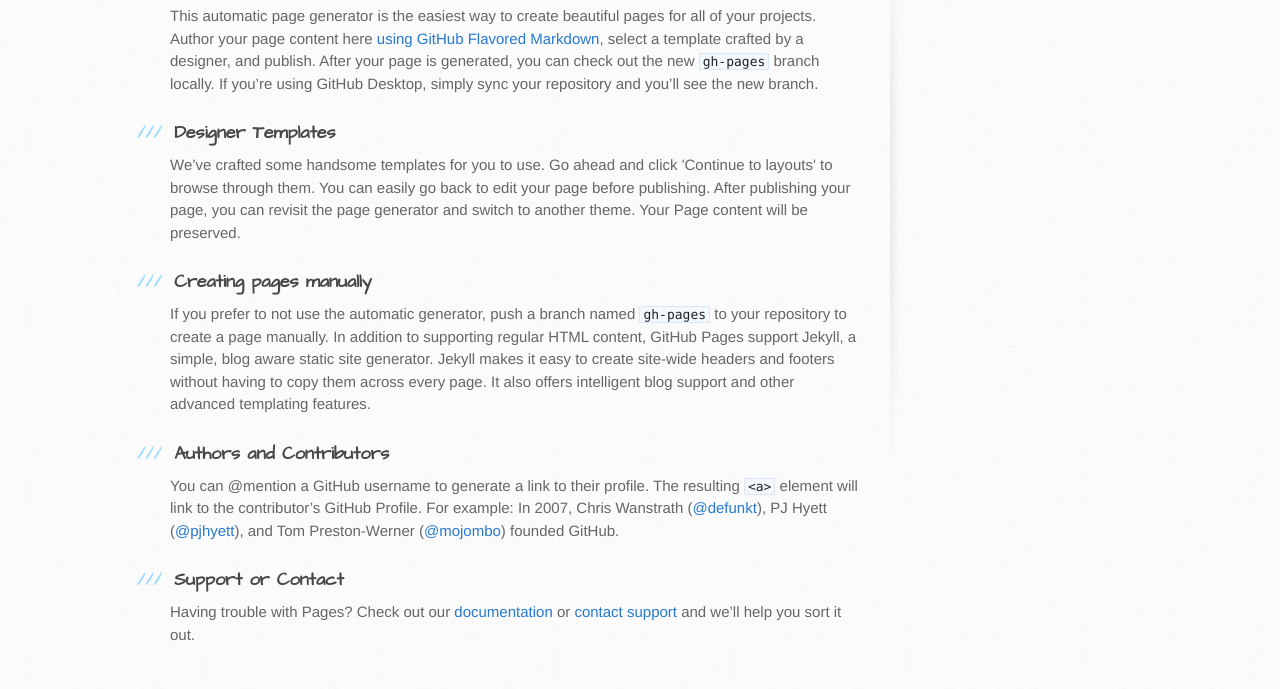
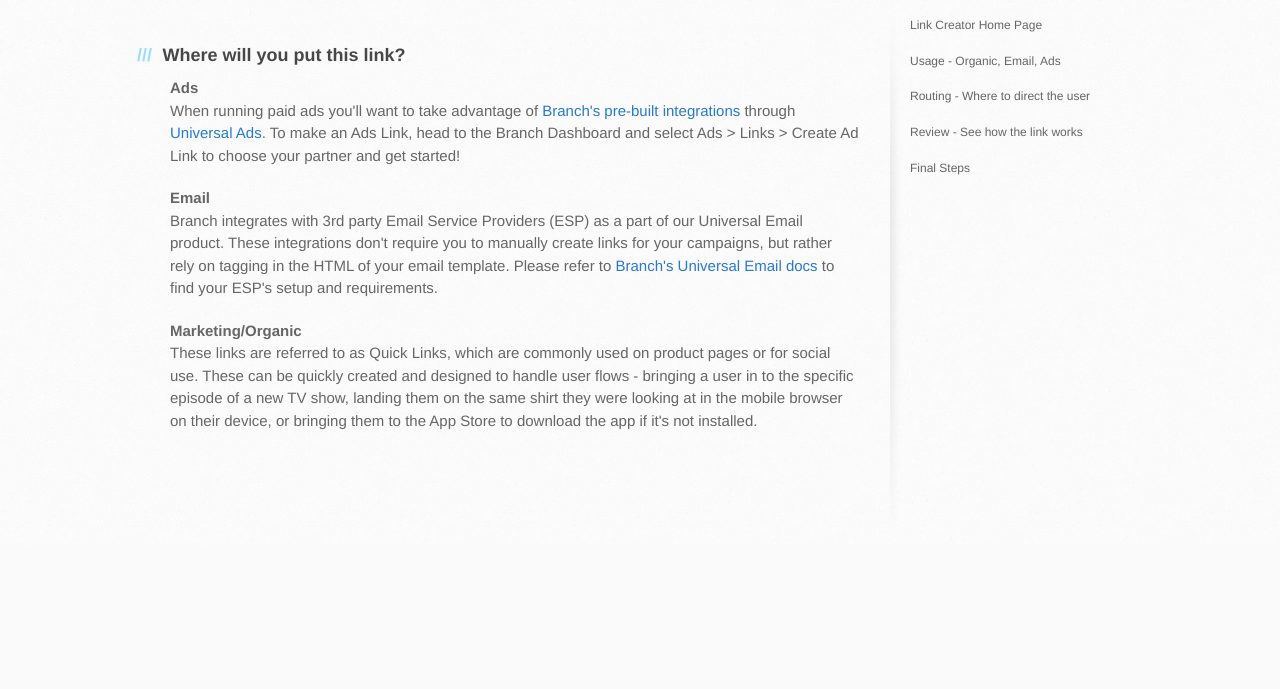
Before and after one commit to branch-makealink/branch-makealink.github.io, a plain HTML site: page index.html in a window 1280 px wide. Shown: the part 286-975 px from the top of the page. After the commit the page ends 831 px from the top, so only its background shows below. Drawn offline with Linux system fonts and the light colour scheme.

Commit message:
first draft

```diff
--- a/index.html
+++ b/index.html
@@ -4,55 +4,52 @@
     <meta charset='utf-8'>
     <meta http-equiv="X-UA-Compatible" content="chrome=1">
     <meta name="viewport" content="width=device-width, initial-scale=1, maximum-scale=1">
-    <link href='https://fonts.googleapis.com/css?family=Architects+Daughter' rel='stylesheet' type='text/css'>
+    <link href='https://fonts.googleapis.com/css?family=Epilogue' rel='stylesheet' type='text/css'>
     <link rel="stylesheet" type="text/css" href="stylesheets/stylesheet.css" media="screen">
     <link rel="stylesheet" type="text/css" href="stylesheets/github-light.css" media="screen">
     <link rel="stylesheet" type="text/css" href="stylesheets/print.css" media="print">
-
     <!--[if lt IE 9]>
     <script src="//html5shiv.googlecode.com/svn/trunk/html5.js"></script>
     <![endif]-->
-
-    <title>BranchMakeALink.GitHub.io by branch-makealink</title>
+    <title>Branch - Make a Link</title>
   </head>
-
   <body>
     <header>
       <div class="inner">
-        <h1>BranchMakeALink.GitHub.io</h1>
-        <h2>Make a Branch Link</h2>
-        <a href="https://github.com/branch-makealink" class="button"><small>Follow me on</small> GitHub</a>
+        <h1>Branch Link Creation</h1>
+        <h2>Learn How to Make a Branch Link!</h2>
       </div>
     </header>
-
     <div id="content-wrapper">
       <div class="inner clearfix">
         <section id="main-content">
           <h3>
-<a id="welcome-to-github-pages" class="anchor" href="#welcome-to-github-pages" aria-hidden="true"><span aria-hidden="true" class="octicon octicon-link"></span></a>Welcome to GitHub Pages.</h3>
-<p>This automatic page generator is the easiest way to create beautiful pages for all of your projects. Author your page content here <a href="https://guides.github.com/features/mastering-markdown/">using GitHub Flavored Markdown</a>, select a template crafted by a designer, and publish. After your page is generated, you can check out the new <code>gh-pages</code> branch locally. If you’re using GitHub Desktop, simply sync your repository and you’ll see the new branch.</p>
-<h3>
-<a id="designer-templates" class="anchor" href="#designer-templates" aria-hidden="true"><span aria-hidden="true" class="octicon octicon-link"></span></a>Designer Templates</h3>
-<p>We’ve crafted some handsome templates for you to use. Go ahead and click 'Continue to layouts' to browse through them. You can easily go back to edit your page before publishing. After publishing your page, you can revisit the page generator and switch to another theme. Your Page content will be preserved.</p>
-<h3>
-<a id="creating-pages-manually" class="anchor" href="#creating-pages-manually" aria-hidden="true"><span aria-hidden="true" class="octicon octicon-link"></span></a>Creating pages manually</h3>
-<p>If you prefer to not use the automatic generator, push a branch named <code>gh-pages</code> to your repository to create a page manually. In addition to supporting regular HTML content, GitHub Pages support Jekyll, a simple, blog aware static site generator. Jekyll makes it easy to create site-wide headers and footers without having to copy them across every page. It also offers intelligent blog support and other advanced templating features.</p>
-<h3>
-<a id="authors-and-contributors" class="anchor" href="#authors-and-contributors" aria-hidden="true"><span aria-hidden="true" class="octicon octicon-link"></span></a>Authors and Contributors</h3>
-<p>You can @mention a GitHub username to generate a link to their profile. The resulting <code>&lt;a&gt;</code> element will link to the contributor’s GitHub Profile. For example: In 2007, Chris Wanstrath (<a class="user-mention" data-hovercard-type="user" data-hovercard-url="/users/defunkt/hovercard" data-octo-click="hovercard-link-click" data-octo-dimensions="link_type:self" href="https://github.com/defunkt">@defunkt</a>), PJ Hyett (<a class="user-mention" data-hovercard-type="user" data-hovercard-url="/users/pjhyett/hovercard" data-octo-click="hovercard-link-click" data-octo-dimensions="link_type:self" href="https://github.com/pjhyett">@pjhyett</a>), and Tom Preston-Werner (<a class="user-mention" data-hovercard-type="user" data-hovercard-url="/users/mojombo/hovercard" data-octo-click="hovercard-link-click" data-octo-dimensions="link_type:self" href="https://github.com/mojombo">@mojombo</a>) founded GitHub.</p>
-<h3>
-<a id="support-or-contact" class="anchor" href="#support-or-contact" aria-hidden="true"><span aria-hidden="true" class="octicon octicon-link"></span></a>Support or Contact</h3>
-<p>Having trouble with Pages? Check out our <a href="https://help.github.com/pages">documentation</a> or <a href="https://github.com/contact">contact support</a> and we’ll help you sort it out.</p>
+          <a id="welcome-to-github-pages" class="anchor" href="#welcome-to-github-pages" aria-hidden="true"><span aria-hidden="true" class="octicon octicon-link"></span></a>Where will you put this link?</h3>
+          <p>
+            <b>Ads</b>
+            <br>
+            When running paid ads you'll want to take advantage of <a href='https://help.branch.io/using-branch/docs/ad-partners-list'>Branch's pre-built integrations</a> through <a href='https://help.branch.io/using-branch/docs/ads-overview'> Universal Ads. </a> To make an Ads Link, head to the Branch Dashboard and select Ads > Links > Create Ad Link to choose your partner and get started!
+          </p>
+          <p>
+            <b>Email</b>
+            <br>
+            Branch integrates with 3rd party Email Service Providers (ESP) as a part of our Universal Email product. These integrations don't require you to manually create links for your campaigns, but rather rely on tagging in the HTML of your email template. Please refer to <a href='https://help.branch.io/using-branch/docs/branch-universal-email'> Branch's Universal Email docs </a> to find your ESP's setup and requirements.
+          </p>
+          <p>
+            <b>Marketing/Organic</b>
+            <br>
+            These links are referred to as Quick Links, which are commonly used on product pages or for social use. These can be quickly created and designed to handle user flows - bringing a user in to the specific episode of a new TV show, landing them on the same shirt they were looking at in the mobile browser on their device, or bringing them to the App Store to download the app if it's not installed.
+          </p>
         </section>
-
         <aside id="sidebar">
-
-
-          <p>This page was generated by <a href="https://pages.github.com">GitHub Pages</a> using the Architect theme by <a href="https://twitter.com/jasonlong">Jason Long</a>.</p>
+          <p>Link Creator Home Page</p>
+          <p>Usage - Organic, Email, Ads</p>
+          <p>Routing - Where to direct the user</p>
+          <p>Review - See how the link works</p>
+          <p>Final Steps</p>
         </aside>
       </div>
     </div>
 
-
   </body>
 </html>
```
Also changed, not shown: params.json (+6 -1 lines).
